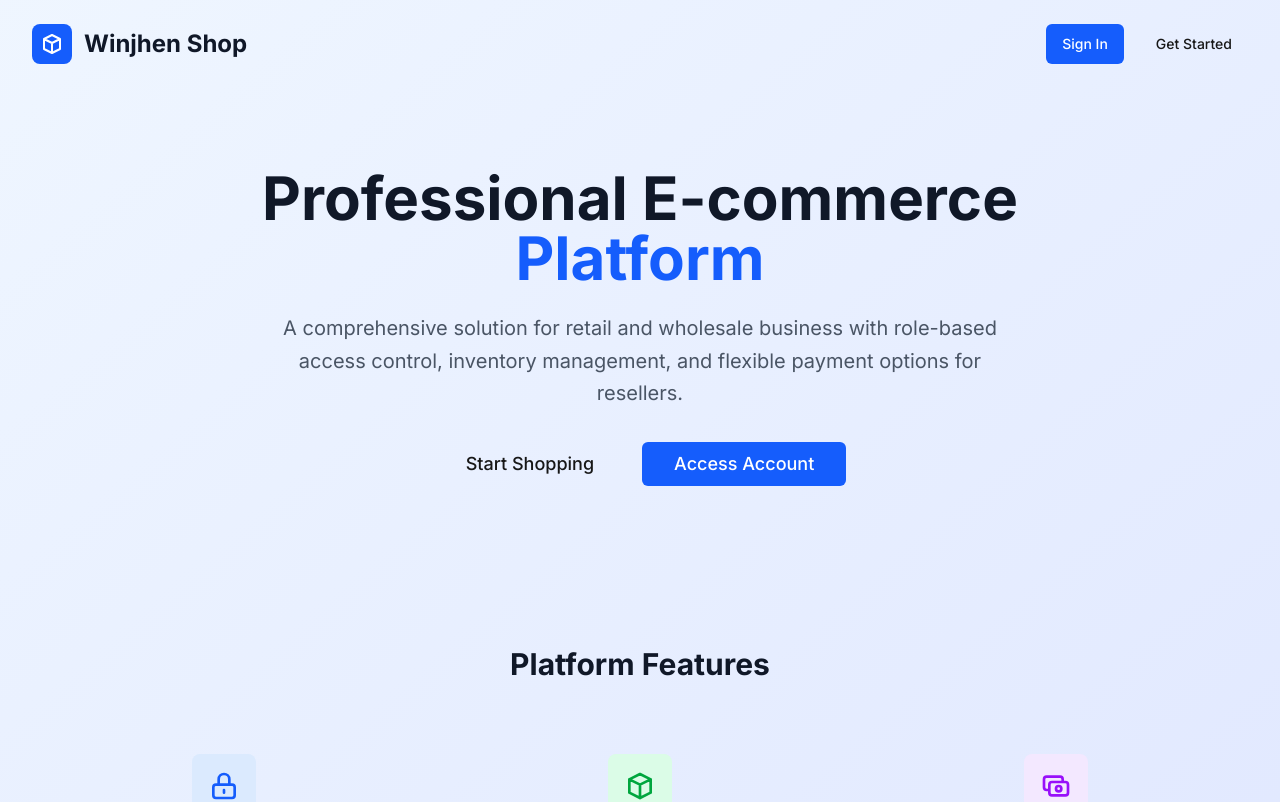
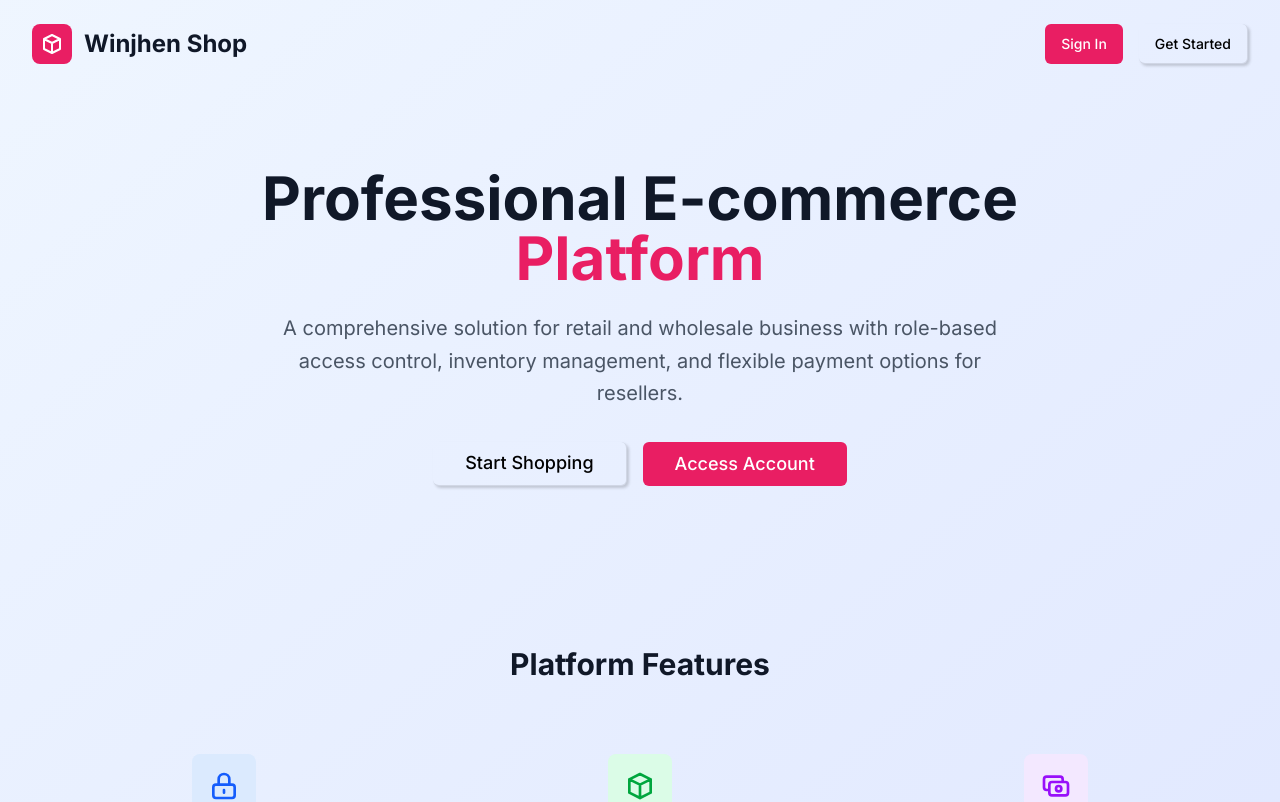
Before and after one commit to jeraldlabalan/nextjs-winjhen-shop-ecommerce, a Next.js app: page / in a window 1280 px wide. Shown: the top 802 px of the page. Built offline with nearby package versions, Linux system fonts and the light colour scheme.

Commit message:
style: added initial styling for landing page (#8)

```diff
--- a/app/globals.css
+++ b/app/globals.css
@@ -2,20 +2,15 @@
 
 :root {
   --background: #ffffff;
-  --foreground: #171717;
+  --foreground: #0A0F1F;
 
   /* Your custom color palette */
   --color-primary-pink: #E91E63;
+  --color-primary-pink-dark: #AD1457;
   --color-soft-pink: #F8BBD0;
   --color-rich-brown: #5D4037;
   --color-warm-beige: #D7CCC8;
   --color-off-white: #FFF8F6;
-  --border-soft-black: rgba(0, 0, 0, 0.2);
+  --border-soft-black: rgba(0, 0, 0, 0.1);
+  --shadow-soft-black: 2px 2px 3px rgba(0, 0, 0, 0.175);
 }
-
-
-body {
-  background: var(--color-off-white);
-  color: var(--foreground);
-  font-family: Arial, Helvetica, sans-serif;
-}
--- a/app/page.tsx
+++ b/app/page.tsx
@@ -9,8 +9,8 @@ export default function HomePage() {
         <header className="py-6">
           <div className="flex justify-between items-center">
             <div className="flex items-center">
-              <div className="h-10 w-10 bg-blue-600 rounded-lg flex items-center justify-center mr-3">
-                <svg className="h-6 w-6 text-white" fill="none" viewBox="0 0 24 24" stroke="currentColor">
+              <div className="h-10 w-10 bg-[var(--color-primary-pink)] rounded-lg flex items-center justify-center mr-3">
+                <svg className="h-6 w-6 bg-[var(--color-primary-pink)] text-white" fill="none" viewBox="0 0 24 24" stroke="currentColor">
                   <path strokeLinecap="round" strokeLinejoin="round" strokeWidth={2} d="M20 7l-8-4-8 4m16 0l-8 4m8-4v10l-8 4m0-10L4 7m8 4v10M4 7v10l8 4" />
                 </svg>
               </div>
@@ -18,10 +18,10 @@ export default function HomePage() {
             </div>
             <div className="flex space-x-4">
               <Link href="/auth/login">
-                <Button className="bg-blue-600 hover:bg-blue-700 text-white">Sign In</Button>
+                <Button className="bg-[var(--color-primary-pink)] hover:bg-[var(--color-primary-pink-dark)] text-white">Sign In</Button>
               </Link>
               <Link href="/auth/signup">
-                <Button className="">Get Started</Button>
+                <Button className="border border-[var(--border-soft-black)] border-t-0 border-l-0 shadow-[var(--shadow-soft-black)]">Get Started</Button>
               </Link>
             </div>
           </div>
@@ -32,7 +32,7 @@ export default function HomePage() {
           <div className="max-w-3xl mx-auto">
             <h2 className="text-4xl md:text-6xl font-bold text-gray-900 mb-6">
               Professional E-commerce
-              <span className="text-blue-600"> Platform</span>
+              <span className="text-[var(--color-primary-pink)]"> Platform</span>
             </h2>
             <p className="text-xl text-gray-600 mb-8 leading-relaxed">
               A comprehensive solution for retail and wholesale business with role-based access control,
@@ -40,12 +40,12 @@ export default function HomePage() {
             </p>
             <div className="flex flex-col sm:flex-row gap-4 justify-center">
               <Link href="/auth/signup">
-                <Button size="lg" className="text-lg px-8 py-3">
+                <Button size="lg" className="text-lg px-8 py-3 border border-[var(--border-soft-black)] border-t-0 border-l-0 shadow-[var(--shadow-soft-black)]">
                   Start Shopping
                 </Button>
               </Link>
               <Link href="/auth/login">
-                <Button size="lg" className="text-lg px-8 py-3 bg-blue-600 hover:bg-blue-700 text-white">
+                <Button size="lg" className="text-lg px-8 py-3 bg-[var(--color-primary-pink)] hover:bg-[var(--color-primary-pink-dark)] text-white">
                   Access Account
                 </Button>
               </Link>
```
